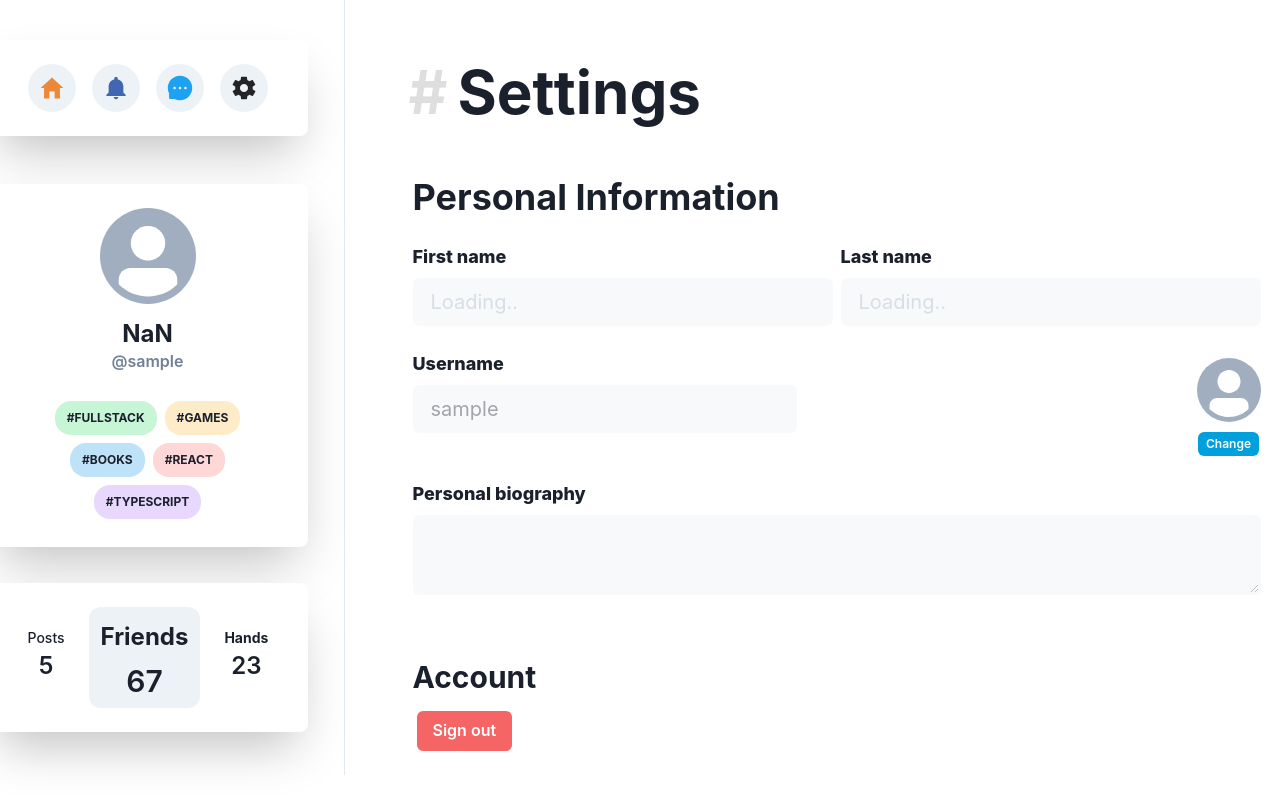
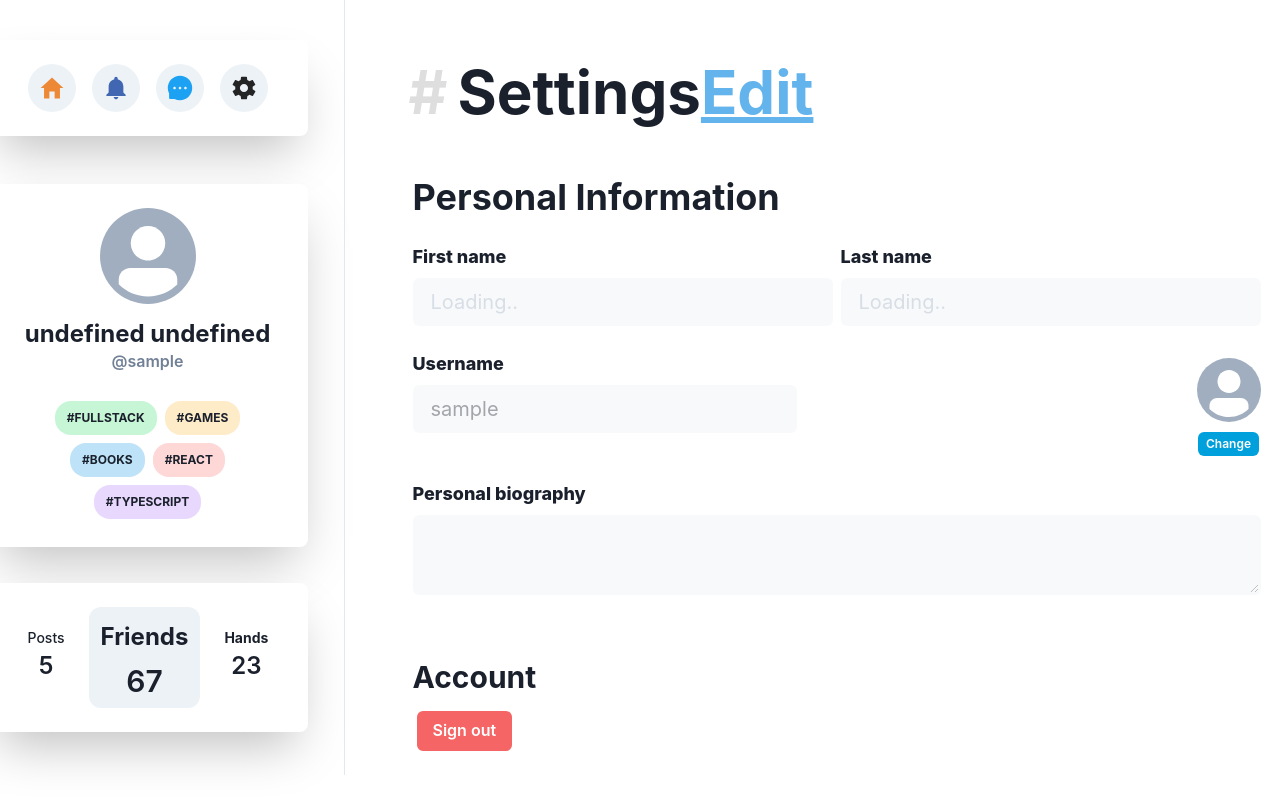
Before and after one commit to sowmenappd/helping-hand, a React (Create React App) app: page /home/settings in a window 1280 px wide. Shown: the top 800 px of the page. Built offline with nearby package versions, Linux system fonts and the light colour scheme; no server answers; sample sign-in values are in the browser's storage.

Commit message:
Add toast onscreen notification

```diff
--- a/src/controller/auth.ts
+++ b/src/controller/auth.ts
@@ -18,6 +18,7 @@ class AuthController {
       const userRes = await db.findBy("users", "username", username, config);
 
       const userObj = userRes.data[0];
+      delete userObj.password;
       const finalObj = { ...userObj, token, refresh_token };
       return finalObj;
     } catch (err) {
@@ -40,6 +41,22 @@ class AuthController {
       return Promise.reject(err);
     }
   }
+
+  async updateProfile(
+    id: string,
+    changes: { first_name: string; last_name: string; bio: string },
+    token: string
+  ) {
+    try {
+      return db.updateOne(process.env.NODE_ENV, "users", id, changes, {
+        headers: {
+          authorization: `Bearer ${token}`,
+        },
+      });
+    } catch (err) {
+      return Promise.reject(err);
+    }
+  }
 }
 
 export default new AuthController();
--- a/src/controller/db.ts
+++ b/src/controller/db.ts
@@ -95,6 +95,7 @@ class Database {
   public async updateOne(
     schema: string,
     table: string,
+    id: string,
     entry: any,
     config?: any
   ): Promise<any> {
@@ -104,7 +105,7 @@ class Database {
         operation: "update",
         schema: schema,
         table: table,
-        records: [entry],
+        records: [{ ...entry, id }],
       },
       config
     );
--- a/src/pages/MainPage.tsx
+++ b/src/pages/MainPage.tsx
@@ -41,7 +41,7 @@ const MainView = () => {
             {authState.token ? (
               <Sidebar
                 user={{
-                  name: authState.first_name + authState.last_name,
+                  name: authState.first_name + " " + authState.last_name,
                   username: authState.username,
                   imgB64: authState.imgB64,
                   bio: authState.bio,
--- a/src/pages/PostPage.tsx
+++ b/src/pages/PostPage.tsx
@@ -12,6 +12,7 @@ import {
   MenuItem,
   MenuList,
   Text,
+  useToast,
 } from "@chakra-ui/react";
 import { IoMdClose as CloseIcon } from "react-icons/io";
 import { BsChevronDown as DownArrow } from "react-icons/bs";
@@ -58,11 +59,12 @@ const PostPage: React.FC = () => {
     dispatch,
   ] = usePostsContext();
 
-  console.log("activeMessageThread", activeMessageThread);
+  const toast = useToast();
+
   const { messages, user1, user2 } = activeMessageThread;
 
   useEffect(() => {
-    chatWindow.current.scrollIntoView({ behavior: "smooth" });
+    chatWindow.current?.scrollIntoView({ behavior: "smooth" });
   }, [activeMessageThread]);
 
   const handleMessageUser = (msg: string, firsTime: boolean) => {
@@ -158,6 +160,14 @@ const PostPage: React.FC = () => {
                         if (!_u) return;
                         // TODO: add function that adds an entry to connections table with the users
                         addFriend(post.username, _u, post, dispatch, token);
+                        toast({
+                          title: "Added to friends list!",
+                          description: `You are now friends with ${_u}.`,
+                          status: "success",
+                          duration: 3000,
+                          isClosable: true,
+                          position: "top-right",
+                        });
                         // TODO: add a notifications table entry
                       }}
                     />
--- a/src/pages/SettingsPage.tsx
+++ b/src/pages/SettingsPage.tsx
@@ -1,4 +1,4 @@
-import React from "react";
+import React, { useState } from "react";
 import {
   VStack,
   Box,
@@ -19,19 +19,73 @@ import {
   AlertDialogHeader,
   AlertDialogOverlay,
   Link,
+  useToast,
 } from "@chakra-ui/react";
-import { logout, useAuthContext } from "../store/auth";
 import { useHistory } from "react-router-dom";
 
+import { logout, useAuthContext } from "../store/auth";
+import { AUTH_ACTIONS } from "../store/types";
+
+import authController from "../controller/auth";
+
 const SettingsPage = () => {
-  const disabled = true;
+  const [disabled, setEditable] = useState(true);
+  const [changed, setChanged] = useState(false);
 
   const history = useHistory();
 
   const [state, dispatch] = useAuthContext();
-  const { first_name, last_name, bio, username, imgB64 } = state;
+  const { first_name, last_name, bio, username, imgB64, id } = state;
+  const changeable = { first_name, last_name, bio };
+  const [edittedState, setEdits] = useState(changeable) as any;
 
   console.log("state", state);
+
+  const handleFieldEdit = (field: string, value: string) => {
+    if (field === "tags") {
+    } else setEdits({ ...edittedState, [field]: value });
+    console.log(field, value);
+
+    setChanged(true);
+  };
+
+  const updateProfile = async (id: string) => {
+    setEditable(false);
+    try {
+      await authController.updateProfile(id, edittedState, state.token);
+
+      Object.keys(changeable).forEach((field: string) => {
+        dispatch({
+          type: AUTH_ACTIONS.FIELD,
+          payload: {
+            field: field,
+            value: edittedState[field],
+          },
+        });
+      });
+
+      toast({
+        title: "Action successful.",
+        description: "Your profile has been updated.",
+        status: "success",
+        duration: 3000,
+        isClosable: true,
+        position: "top-right",
+      });
+    } catch (err) {
+      setChanged(false);
+      toast({
+        title: "Action failed.",
+        description: "Something went wrong. Please try again.",
+        status: "error",
+        duration: 5000,
+        isClosable: true,
+        position: "top-right",
+      });
+    } finally {
+      setEdits({ first_name, last_name, bio });
+    }
+  };
 
   const handleSignout = () => {
     logout(dispatch);
@@ -41,15 +95,18 @@ const SettingsPage = () => {
   // alert dialog control
   const { isOpen, onOpen, onClose } = useDisclosure();
 
+  const toast = useToast();
+
   return (
     <>
       <VStack spacing={4} alignItems="flex-start">
-        <Box
-          w={["full", "full", "full", "2xl", "4xl"]}
-          // w={["100%", "100%", "100%", "100%", "4xl"]}
-          // maxW={["xl", "xl", "xl", "2xl", "4xl"]}
-        >
-          <Heading as="h1" fontSize={["4xl", "6xl"]}>
+        <Box w={["full", "full", "full", "2xl", "4xl"]}>
+          <Heading
+            as="h1"
+            fontSize={["4xl", "6xl"]}
+            display="flex"
+            alignItems="baseline"
+          >
             <span
               style={{
                 color: "#272727",
@@ -61,6 +118,19 @@ const SettingsPage = () => {
               <b>#</b>
             </span>
             Settings
+            <Text
+              color="blue.300"
+              textDecorationLine="underline"
+              _hover={{
+                cursor: "pointer",
+              }}
+              onClick={() => {
+                if (!disabled && changed) updateProfile(id);
+                setEditable(!disabled);
+              }}
+            >
+              {disabled ? "Edit" : changed ? "Save" : "Close"}
+            </Text>
           </Heading>
           <Stack direction={["column"]} mt={2} mx={4}>
             <Heading size="xl" pt={10} px={2}>
@@ -71,15 +141,17 @@ const SettingsPage = () => {
                 label="first_name"
                 labelDisplay="First name"
                 placeholder="Loading.."
-                value={first_name}
+                value={edittedState.first_name}
                 disabled={disabled}
+                onChange={handleFieldEdit}
               />
               <SettingsInputField
                 label="last_name"
                 labelDisplay="Last name"
                 placeholder="Loading.."
-                value={last_name}
+                value={edittedState.last_name}
                 disabled={disabled}
+                onChange={handleFieldEdit}
               />
             </Stack>
             <Stack direction={["column", "column", "row"]} px={2} pt={4}>
@@ -88,7 +160,7 @@ const SettingsPage = () => {
                 labelDisplay="Username"
                 placeholder="Loading.."
                 value={username}
-                disabled={disabled}
+                disabled={true}
                 small
               />
               <SettingsPhotoField img={imgB64} />
@@ -99,9 +171,10 @@ const SettingsPage = () => {
                 label="bio"
                 labelDisplay="Personal biography"
                 placeholder=""
-                value={bio}
+                value={edittedState.bio || ""}
                 disabled={disabled}
                 textArea
+                onChange={handleFieldEdit}
               />
             </Stack>
             <Box my={5} px={2} pt={4}>
@@ -175,6 +248,7 @@ const SettingsInputField: React.FC<{
   disabled: boolean;
   textArea?: boolean;
   small?: boolean;
+  onChange?: (field: string, value: any) => void;
 }> = (props) => {
   return (
     <VStack maxW="full" w="full" spacing={2} align="flex-start">
@@ -190,6 +264,9 @@ const SettingsInputField: React.FC<{
             isDisabled={props.disabled}
             size="lg"
             fontSize="xl"
+            onChange={({ currentTarget: { value } }) =>
+              props.onChange?.(props.label, value)
+            }
           />
         </>
       ) : (
@@ -201,6 +278,9 @@ const SettingsInputField: React.FC<{
           size="lg"
           fontSize="xl"
           maxW={props.small ? "sm" : "-moz-initial"}
+          onChange={({ currentTarget: { value } }) =>
+            props.onChange?.(props.label, value)
+          }
         />
       )}
     </VStack>
--- a/src/store/auth.tsx
+++ b/src/store/auth.tsx
@@ -51,6 +51,7 @@ const authReducer = (state: any, action: Dispatch) => {
       state.loading = false;
       state.token = action.payload.token;
       state.refresh_token = action.payload.refresh_token;
+      state.id = action.payload.id;
       state.username = action.payload.username;
       state.first_name = action.payload.first_name;
       state.last_name = action.payload.last_name;
```
